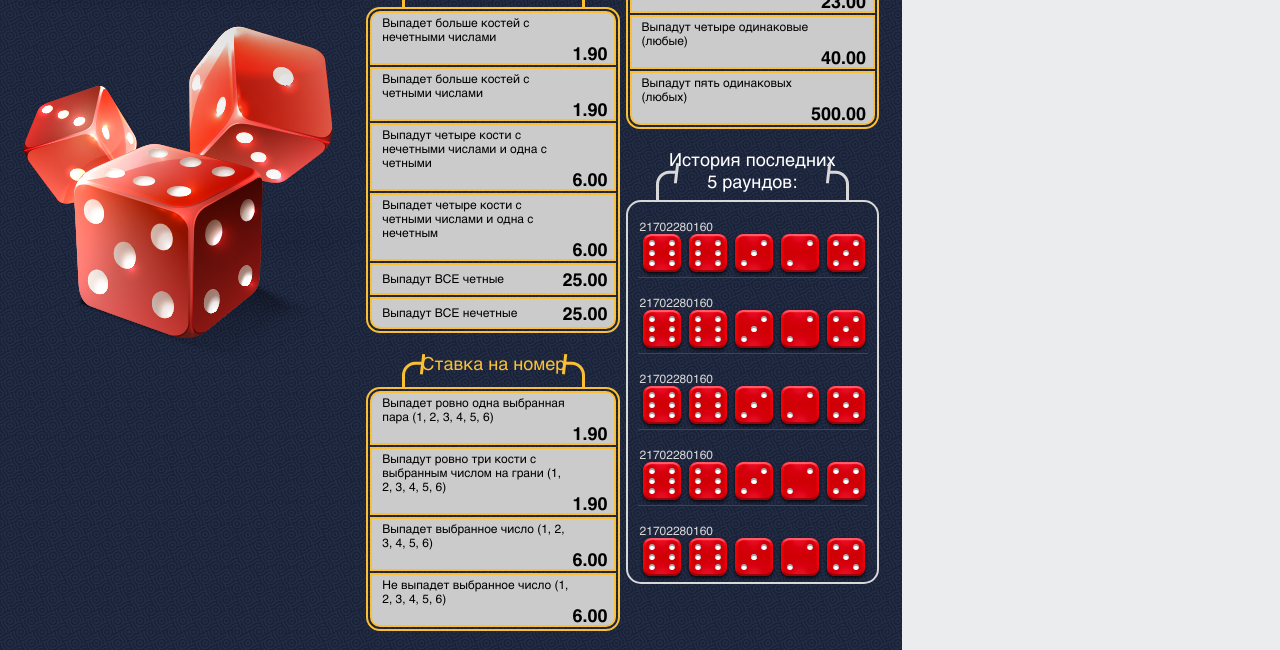
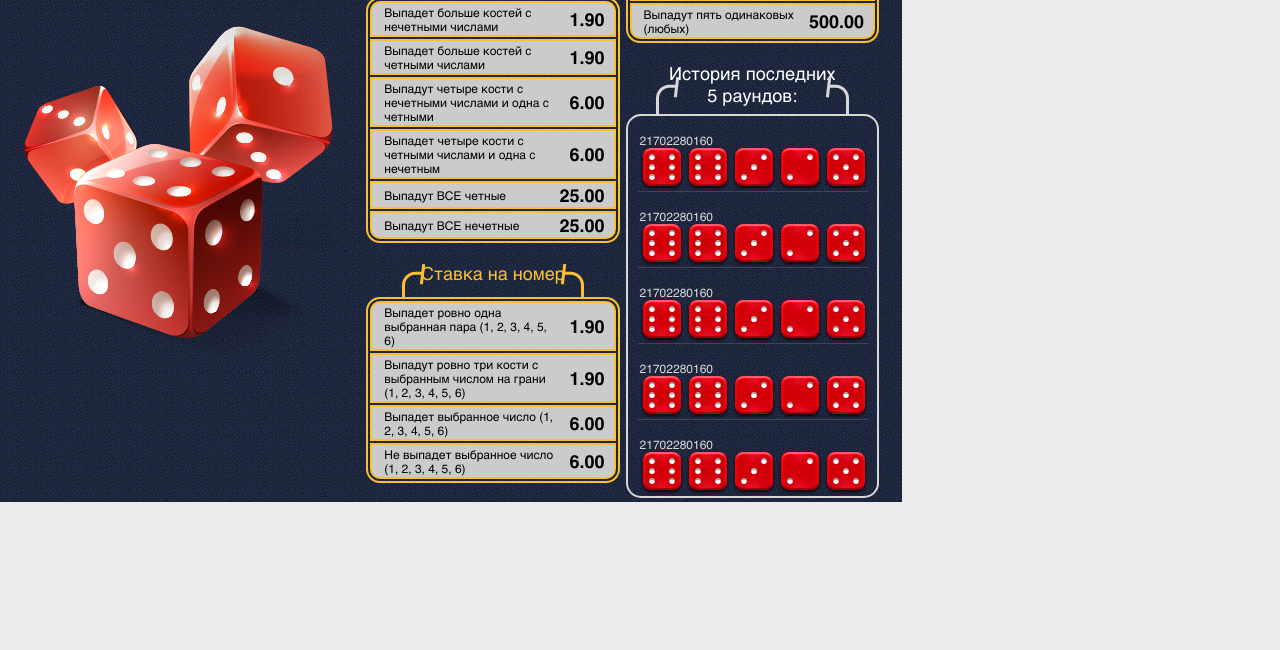
Before and after one commit to 2zovd/dice_bg, a plain HTML site: page index.html in a window 1280 px wide. Shown: the part 553-1203 px from the top of the page. After the commit the page ends 1055 px from the top, so only its background shows below. Drawn offline with Linux system fonts and the light colour scheme; files whose address does not match are found by name.

Commit message:
small fixes

```diff
--- a/css/sass/dice-gb.sass
+++ b/css/sass/dice-gb.sass
@@ -9,15 +9,15 @@
 		clear: both
 
 .content
+
+
+.dice-gb
 	width: 100%
+	max-width: 1920px
+	margin: 0 auto
 	background: url('../img/dice-bg.png')
 
-.dice-gb
-	max-width: 1157px
-	margin: 0 auto
-	margin: 0 23px
-
-
+	padding: 0 23px
 
 .dice-header
 	padding: 22px 0
@@ -151,9 +151,9 @@
 		height: auto
 
 .dice-center
-	width: 29.7%
+	width: 29.6%
 	float: left
-	margin-right: 0.6%
+	margin-right: 0.7%
 
 .dice-table-header
 	text-align: center
@@ -185,6 +185,27 @@
 	width: 100%
 	overflow: hidden
 	margin-bottom: 19px
+	td
+		padding: 0px 7px 0px 10px
+		background-color: #cccbcc
+		border: 2px solid #fabf35
+		cursor: pointer
+		overflow: hidden
+		span
+			display: table-cell
+			color: #000
+			vertical-align: middle
+		.bet-value
+			font-family: "Helvetica"
+			font-size: 14px
+			line-height: 16px
+			margin-top: 2px
+			width: 95%
+			padding-right: 5%
+		.bet-odd
+			font-family: "HelveticaBold"
+			font-size: 18px
+			line-height: 20px
 	tr:first-child
 			td:first-child
 				border-radius: 10px 0 0 0
@@ -195,36 +216,15 @@
 				border-radius: 0 0 0 10px
 			td:last-child
 				border-radius: 0 0 10px 0
-	td
-		padding: 0px 7px 0px 10px
-		height: 32px
-		background-color: #cccbcc
-		border: 2px solid #fabf35
-		cursor: pointer
-		span
-			display: block
-			color: #000
-		.bet-value
-			float: left
-			font-family: "Helvetica"
-			font-size: 14px
-			line-height: 16px
-			margin-top: 2px;
-		.bet-odd
-			float: right
-			font-family: "HelveticaBold"
-			font-size: 18px
-			line-height: 20px
 
 .odd-even
 	tr
 		td
 			padding: 0px 7px 0px 10px
-			height: 32px
 			.bet-value
 				font-size: 12px
 				line-height: 14px
-				max-width: 85%
+				max-width: 100%
 	tr:first-child
 			td:first-child
 				border-radius: 10px 10px 0 0
```
Also changed, not shown: css/dice-gb.css.
